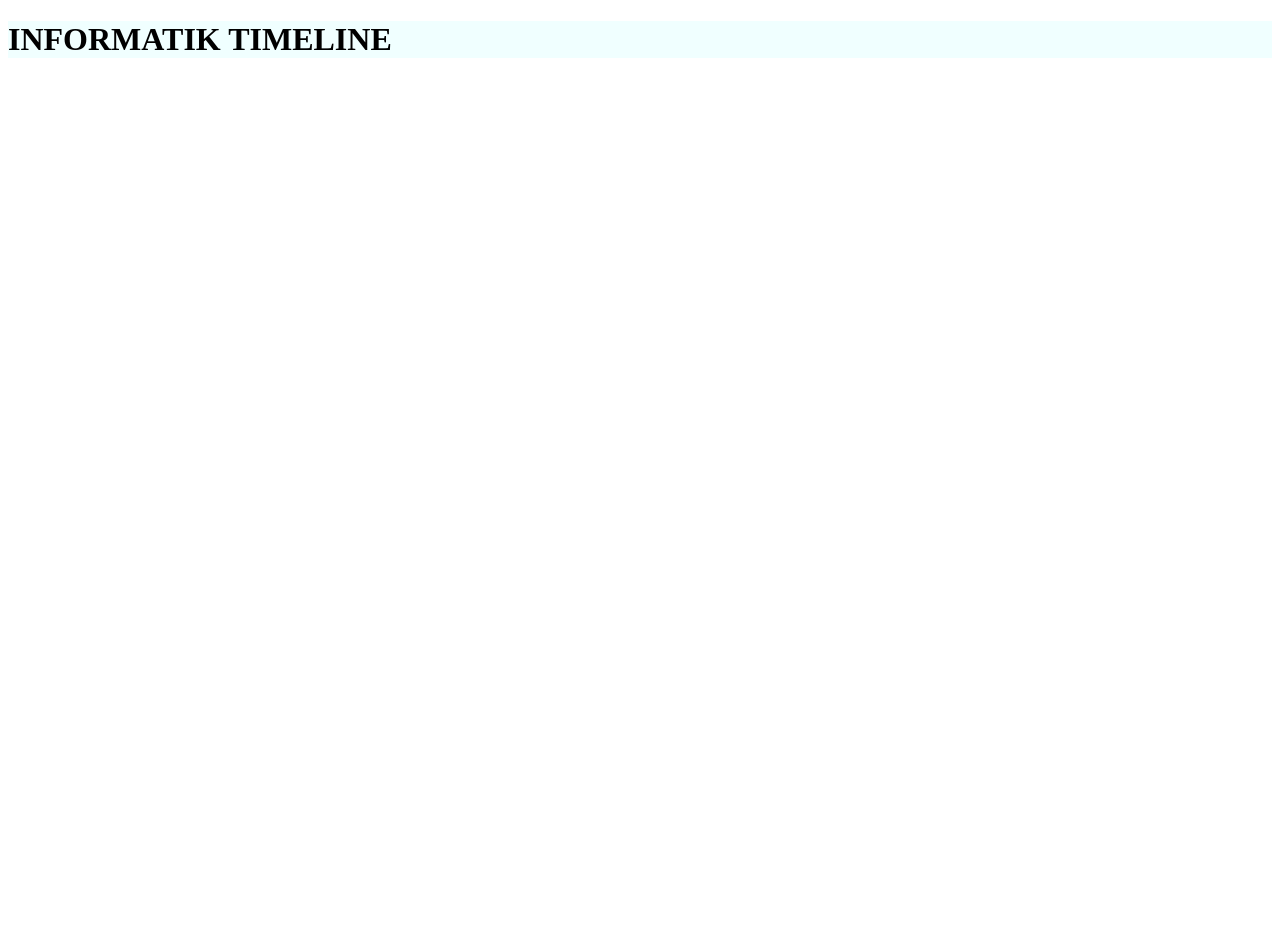
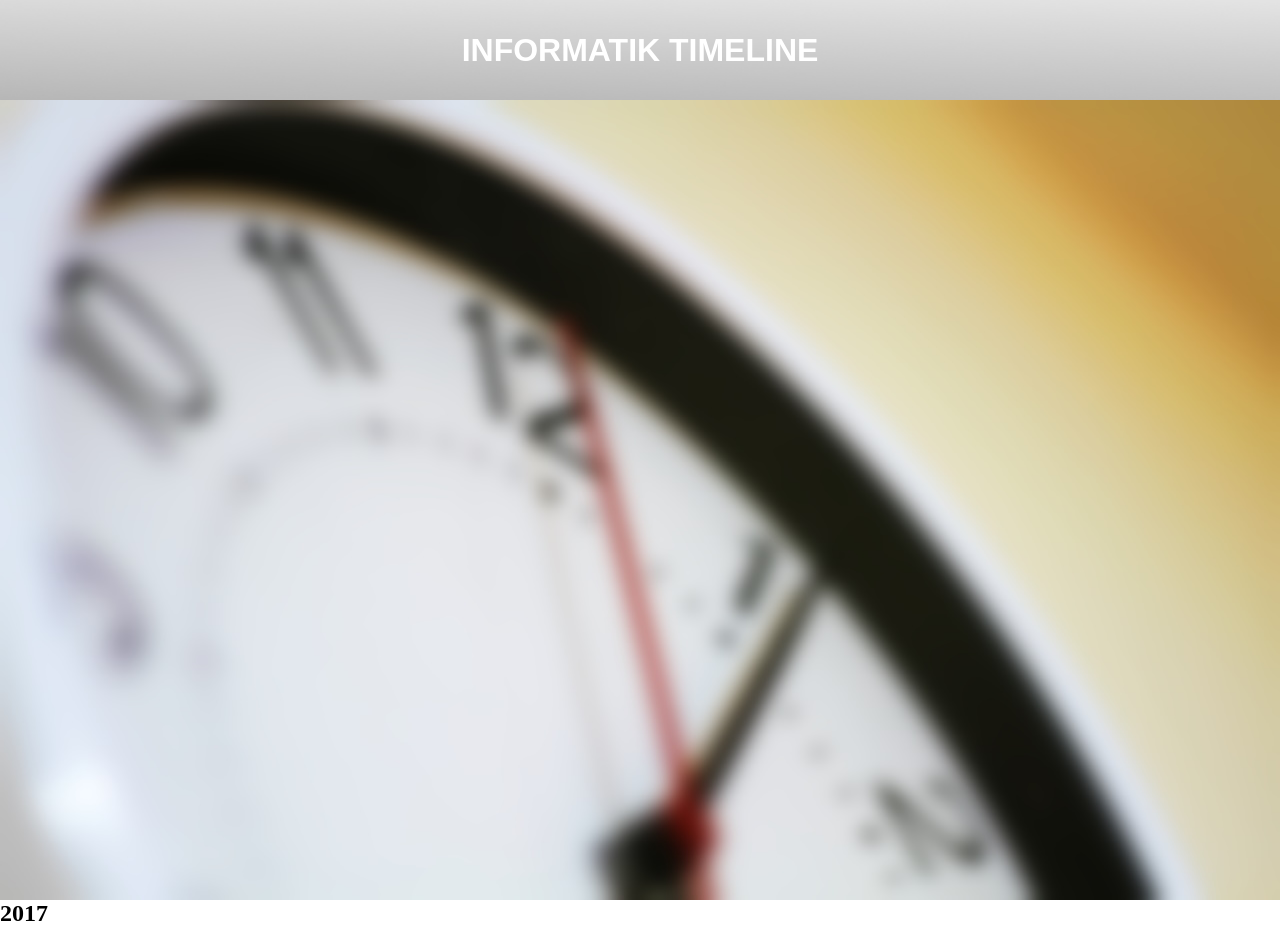
Before and after one commit to danismezildzic/WMC-Project, a plain HTML site: page Project/ProjectTyp1.html in a window 1280 px wide. Before the commit the page ends 800 px from the top, so only its background shows below. Drawn offline with Linux system fonts and the light colour scheme.

Commit message:
Add files via upload

```diff
--- a/Project/ProjectTyp1.html
+++ b/Project/ProjectTyp1.html
@@ -6,5 +6,16 @@
 </head>
 <body>
     <h1 class="header">INFORMATIK TIMELINE</h1>
+    <h2 id="timeImage"></h2>
+
+
+
+    <div class="timeline">
+        <div class="container left">
+            <div class="content">
+                <h2>2017</h2>
+            </div>
+        </div>
+    </div>
 </body>
 </html>
--- a/Project/Style/CSSPTyp1.css
+++ b/Project/Style/CSSPTyp1.css
@@ -1,8 +1,24 @@
+*{
+  margin: 0;
+}
+
 body{
-  background-color: rgb(255, 255, 255);
-  background-position: top;
+
+  background-position: 0px;
 }
 .header{
-  background-color: azure;
-  object-position: center;
+  font-family: "Arial";
+  color: white;
+  background-image: url('background.jpg');
+  background-size: 100% 100%;
+  height: 100px;
+  display: flex;
+  justify-content: center;
+  align-items: center;
 }
+
+#timeImage{
+  background-image: url(timeImg.jpg);
+  background-size: 100% 100%;
+  height: 100vh;
+}
```
Also changed, not shown: Project/Style/background.jpg (added), Project/Style/timeImg.jpg (added).
